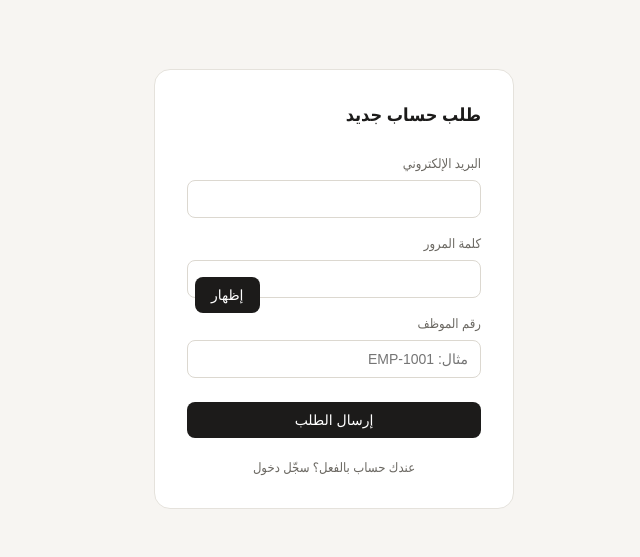
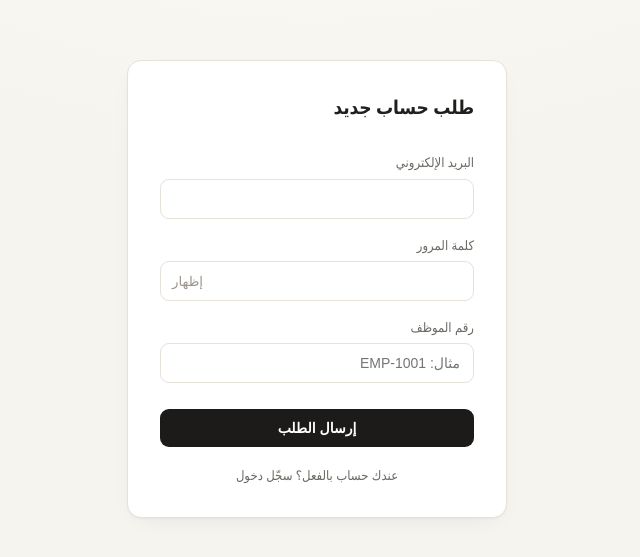
Before and after one commit to MohamadHegazyESAF/ESAF-Project-Attendance, a Next.js app in the folder project/: page /signup in a window 1280 px wide. Shown: the part 111-668 px from the top of the page, without its empty margins (403-1043 px from the left). Built offline with nearby package versions, Linux system fonts and the light colour scheme; no server answers.

Commit message:
Refactor globals.css with CSS variables and style updates
Added CSS variables for theming and updated styles for various components.

```diff
--- a/project/app/globals.css
+++ b/project/app/globals.css
@@ -2,11 +2,44 @@
   box-sizing: border-box;
 }
 
+:root {
+  --ink: #211f1c;
+  --muted: #6b6862;
+  --faint: #9a968d;
+  --line: #e6e2da;
+  --line-soft: #f0ede6;
+  --bg: #f6f4ef;
+  --surface: #ffffff;
+  --accent: #1c1b1a;
+  --accent-ink: #ffffff;
+  --office: #0f6e56;
+  --office-bg: #e7f5ee;
+  --office-line: #cdeadd;
+  --wfh: #185fa5;
+  --wfh-bg: #e6f1fb;
+  --wfh-line: #cfe4f7;
+  --leave: #92620a;
+  --leave-bg: #faeeda;
+  --leave-line: #f3ddb6;
+  --danger: #b3261e;
+  --danger-bg: #fceceb;
+  --radius: 14px;
+  --radius-sm: 9px;
+  --shadow: 0 1px 2px rgba(30, 27, 20, 0.04), 0 8px 24px -12px rgba(30, 27, 20, 0.10);
+}
+
+html,
 body {
   margin: 0;
-  font-family: system-ui, -apple-system, "Segoe UI", Tahoma, sans-serif;
-  background: #f7f5f2;
-  color: #1c1b1a;
+  padding: 0;
+}
+
+body {
+  font-family: "Segoe UI", "Tahoma", system-ui, -apple-system, sans-serif;
+  background: var(--bg);
+  color: var(--ink);
+  line-height: 1.55;
+  -webkit-font-smoothing: antialiased;
 }
 
 a {
@@ -14,195 +47,287 @@ a {
   text-decoration: none;
 }
 
+h1 {
+  margin: 0;
+  letter-spacing: -0.01em;
+}
+
+/* ---------------- Login / centered card pages ---------------- */
+
 .page-center {
   min-height: 100vh;
   display: flex;
   align-items: center;
   justify-content: center;
   padding: 24px;
+  background: radial-gradient(1200px 600px at 50% -10%, #fbf9f4 0%, var(--bg) 60%);
 }
 
 .card {
-  background: #fff;
-  border: 1px solid #e5e2dc;
-  border-radius: 16px;
+  background: var(--surface);
+  border: 1px solid var(--line);
+  border-radius: var(--radius);
+  box-shadow: var(--shadow);
   padding: 32px;
   width: 100%;
-  max-width: 360px;
+  max-width: 380px;
   display: flex;
   flex-direction: column;
-  gap: 8px;
+  gap: 6px;
 }
 
 .card h1 {
-  font-size: 18px;
-  font-weight: 600;
-  margin: 0 0 12px;
+  font-size: 19px;
+  font-weight: 700;
+  margin: 0 0 14px;
 }
 
 .card label {
   font-size: 13px;
-  color: #6b6862;
-  margin-top: 8px;
+  color: var(--muted);
+  margin-top: 10px;
+  font-weight: 500;
 }
 
-.card input {
-  padding: 10px 12px;
-  border: 1px solid #dcd8d0;
-  border-radius: 8px;
+.card input,
+.card select {
+  padding: 11px 13px;
+  border: 1px solid var(--line);
+  border-radius: var(--radius-sm);
   font-size: 14px;
+  background: var(--surface);
+  color: var(--ink);
+  outline: none;
+  transition: border-color 0.15s ease, box-shadow 0.15s ease;
 }
 
-.card button {
-  margin-top: 16px;
-  padding: 10px 16px;
-  border: none;
-  border-radius: 8px;
-  background: #1c1b1a;
-  color: #fff;
-  font-size: 14px;
-  cursor: pointer;
+.card input:focus,
+.card select:focus {
+  border-color: #b9b3a4;
+  box-shadow: 0 0 0 3px rgba(28, 27, 26, 0.06);
 }
 
-.card select {
-  padding: 8px 10px;
-  border: 1px solid #dcd8d0;
-  border-radius: 8px;
+.card > button[type="submit"] {
+  margin-top: 20px;
+  padding: 11px 16px;
+  border: none;
+  border-radius: var(--radius-sm);
+  background: var(--accent);
+  color: var(--accent-ink);
   font-size: 14px;
+  font-weight: 600;
+  cursor: pointer;
+  transition: opacity 0.15s ease;
 }
+
+.card > button[type="submit"]:hover {
+  opacity: 0.9;
+}
+
+.card > button[type="submit"]:disabled {
+  opacity: 0.5;
+  cursor: not-allowed;
+}
+
+.error {
+  color: var(--danger);
+  font-size: 13px;
+  margin: 6px 0 0;
+}
+
+/* ---------------- Password show/hide ---------------- */
 
 .password-field {
   position: relative;
+  display: block;
 }
 
 .password-field input {
   width: 100%;
-  padding-left: 60px;
+  padding-left: 42px;
 }
 
 .password-toggle {
   position: absolute;
-  left: 8px;
+  left: 6px;
   top: 50%;
   transform: translateY(-50%);
   background: none;
   border: none;
-  color: #6b6862;
-  font-size: 12px;
+  padding: 6px;
+  margin: 0;
   cursor: pointer;
-  padding: 4px 6px;
+  display: flex;
+  align-items: center;
+  justify-content: center;
+  color: var(--faint);
+  border-radius: 6px;
+  transition: color 0.15s ease, background 0.15s ease;
 }
 
-.error {
-  color: #b3261e;
-  font-size: 13px;
-  margin: 4px 0 0;
+.password-toggle:hover {
+  color: var(--muted);
+  background: var(--line-soft);
 }
+
+/* ---------------- App shell ---------------- */
 
 .page {
   min-height: 100vh;
 }
 
 .topbar {
-  background: #fff;
-  border-bottom: 1px solid #e5e2dc;
+  background: var(--surface);
+  border-bottom: 1px solid var(--line);
   padding: 14px 24px;
   display: flex;
   align-items: center;
   justify-content: space-between;
+  flex-wrap: wrap;
+  gap: 10px;
+  position: sticky;
+  top: 0;
+  z-index: 10;
 }
 
 .brand {
-  font-weight: 600;
+  font-weight: 700;
   font-size: 15px;
+  white-space: nowrap;
 }
 
 .topbar nav {
   display: flex;
   align-items: center;
-  gap: 16px;
+  gap: 6px;
   font-size: 13px;
+  flex-wrap: wrap;
 }
 
 .topbar nav a {
-  color: #6b6862;
+  color: var(--muted);
+  padding: 6px 10px;
+  border-radius: 8px;
+  transition: background 0.15s ease, color 0.15s ease;
+  white-space: nowrap;
+}
+
+.topbar nav a:hover {
+  background: var(--line-soft);
+  color: var(--ink);
 }
 
 .topbar nav button {
-  border: 1px solid #dcd8d0;
-  background: #fff;
+  border: 1px solid var(--line);
+  background: var(--surface);
   border-radius: 8px;
-  padding: 6px 12px;
+  padding: 6px 14px;
   font-size: 13px;
   cursor: pointer;
+  color: var(--muted);
+  transition: background 0.15s ease;
+}
+
+.topbar nav button:hover {
+  background: var(--line-soft);
 }
 
 main {
-  max-width: 1000px;
+  max-width: 1080px;
   margin: 0 auto;
-  padding: 24px;
+  padding: 28px 24px 60px;
 }
+
+main h1 {
+  font-size: 19px;
+  font-weight: 700;
+}
+
+/* ---------------- Controls row ---------------- */
 
 .row-between {
   display: flex;
   align-items: flex-end;
   justify-content: space-between;
-  margin-bottom: 16px;
+  margin-bottom: 20px;
   flex-wrap: wrap;
-  gap: 12px;
+  gap: 14px;
 }
 
 .row-between label {
   display: block;
-  font-size: 13px;
-  color: #6b6862;
-  margin-bottom: 4px;
+  font-size: 12px;
+  color: var(--muted);
+  margin-bottom: 5px;
+  font-weight: 500;
 }
 
 .row-between input[type="date"] {
-  padding: 8px 10px;
-  border: 1px solid #dcd8d0;
-  border-radius: 8px;
+  padding: 9px 12px;
+  border: 1px solid var(--line);
+  border-radius: var(--radius-sm);
   font-size: 14px;
+  background: var(--surface);
 }
 
 .row-between button {
-  border: 1px solid #dcd8d0;
-  background: #fff;
-  border-radius: 8px;
-  padding: 8px 16px;
+  border: 1px solid var(--line);
+  background: var(--surface);
+  border-radius: var(--radius-sm);
+  padding: 9px 18px;
   font-size: 13px;
+  font-weight: 600;
   cursor: pointer;
+  transition: background 0.15s ease, box-shadow 0.15s ease;
+  box-shadow: var(--shadow);
+}
+
+.row-between button:hover {
+  background: var(--line-soft);
 }
 
 .hint {
   font-size: 12px;
-  color: #9a968d;
+  color: var(--faint);
 }
+
+/* ---------------- Tables ---------------- */
 
 .grid-table {
   width: 100%;
   border-collapse: collapse;
-  background: #fff;
-  border: 1px solid #e5e2dc;
-  border-radius: 12px;
+  background: var(--surface);
+  border: 1px solid var(--line);
+  border-radius: var(--radius);
   overflow: hidden;
   font-size: 13px;
+  box-shadow: var(--shadow);
 }
 
 .grid-table th {
-  background: #f2efea;
+  background: #f7f5f0;
   text-align: right;
-  padding: 12px;
+  padding: 13px 14px;
   font-weight: 600;
-  color: #4a4740;
-  border-bottom: 1px solid #e5e2dc;
+  font-size: 12.5px;
+  color: var(--muted);
+  border-bottom: 1px solid var(--line);
+  white-space: nowrap;
 }
 
 .grid-table td {
-  padding: 10px 12px;
-  border-bottom: 1px solid #f0eee9;
+  padding: 11px 14px;
+  border-bottom: 1px solid var(--line-soft);
   text-align: center;
+  vertical-align: middle;
+}
+
+.grid-table tbody tr:last-child td {
+  border-bottom: none;
+}
+
+.grid-table tbody tr:hover {
+  background: #fbfaf7;
 }
 
 .grid-table td:first-child {
@@ -210,95 +335,119 @@ main {
 }
 
 .emp-name {
-  font-weight: 500;
+  font-weight: 600;
 }
 
 .emp-route {
-  font-size: 11px;
-  color: #9a968d;
+  font-size: 11.5px;
+  color: var(--faint);
+  margin-top: 2px;
 }
+
+/* ---------------- Attendance status pills ---------------- */
 
 .status-btn {
   border: 1px solid transparent;
   border-radius: 8px;
-  padding: 6px 10px;
+  padding: 7px 10px;
   font-size: 12px;
+  font-weight: 600;
   cursor: pointer;
   width: 100%;
+  transition: filter 0.15s ease, transform 0.1s ease;
+}
+
+.status-btn:hover {
+  filter: brightness(0.97);
+}
+
+.status-btn:active {
+  transform: scale(0.98);
 }
 
 .status-OFFICE {
-  background: #e7f5ee;
-  color: #0f6e56;
-  border-color: #cdeadd;
+  background: var(--office-bg);
+  color: var(--office);
+  border-color: var(--office-line);
 }
 
 .status-WFH {
-  background: #e6f1fb;
-  color: #185fa5;
-  border-color: #cfe4f7;
+  background: var(--wfh-bg);
+  color: var(--wfh);
+  border-color: var(--wfh-line);
 }
 
 .status-LEAVE {
-  background: #faeeda;
-  color: #854f0b;
-  border-color: #f3ddb6;
+  background: var(--leave-bg);
+  color: var(--leave);
+  border-color: var(--leave-line);
 }
+
+/* ---------------- Tabs ---------------- */
 
 .tabs {
   display: inline-flex;
   gap: 4px;
-  background: #efece6;
+  background: #efece4;
   padding: 4px;
-  border-radius: 10px;
-  margin-bottom: 16px;
+  border-radius: 11px;
+  margin-bottom: 18px;
+  flex-wrap: wrap;
 }
 
 .tab {
   border: none;
   background: transparent;
-  padding: 6px 14px;
+  padding: 7px 16px;
   border-radius: 8px;
   font-size: 13px;
+  font-weight: 500;
   cursor: pointer;
-  color: #6b6862;
+  color: var(--muted);
+  transition: background 0.15s ease, color 0.15s ease;
 }
 
 .tab.active {
-  background: #fff;
-  color: #1c1b1a;
+  background: var(--surface);
+  color: var(--ink);
+  box-shadow: 0 1px 2px rgba(30, 27, 20, 0.08);
 }
+
+/* ---------------- Metric cards ---------------- */
 
 .metrics {
   display: grid;
-  grid-template-columns: repeat(auto-fit, minmax(140px, 1fr));
+  grid-template-columns: repeat(auto-fit, minmax(150px, 1fr));
   gap: 12px;
-  margin-bottom: 20px;
+  margin-bottom: 22px;
 }
 
 .metric {
-  background: #fff;
-  border: 1px solid #e5e2dc;
-  border-radius: 12px;
-  padding: 14px 16px;
+  background: var(--surface);
+  border: 1px solid var(--line);
+  border-radius: var(--radius);
+  padding: 15px 17px;
   display: flex;
   flex-direction: column;
-  gap: 4px;
+  gap: 5px;
+  box-shadow: var(--shadow);
 }
 
 .metric span {
   font-size: 12px;
-  color: #6b6862;
+  color: var(--muted);
+  font-weight: 500;
 }
 
 .metric strong {
-  font-size: 22px;
-  font-weight: 600;
+  font-size: 23px;
+  font-weight: 700;
+  letter-spacing: -0.01em;
 }
 
 .metric.dark {
-  background: #1c1b1a;
-  border-color: #1c1b1a;
+  background: var(--accent);
+  border-color: var(--accent);
 }
 
 .metric.dark span {
@@ -310,10 +459,32 @@ main {
 }
 
 .metric.good {
-  background: #e7f5ee;
-  border-color: #cdeadd;
+  background: var(--office-bg);
+  border-color: var(--office-line);
 }
 
 .metric.good strong {
-  color: #0f6e56;
+  color: var(--office);
 }
+
+/* ---------------- Responsive ---------------- */
+
+@media (max-width: 640px) {
+  main {
+    padding: 20px 16px 48px;
+  }
+
+  .topbar {
+    padding: 12px 16px;
+  }
+
+  .card {
+    padding: 24px 20px;
+  }
+
+  .grid-table {
+    display: block;
+    overflow-x: auto;
+    white-space: nowrap;
+  }
+}
```
